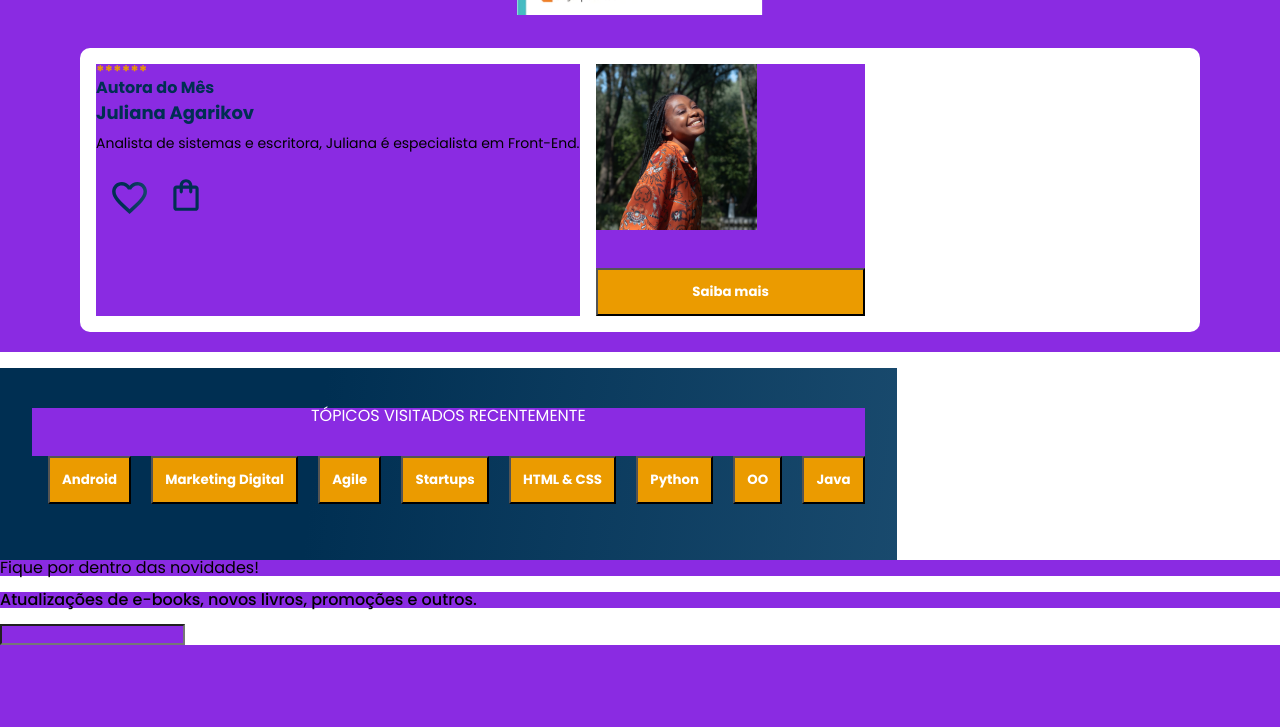
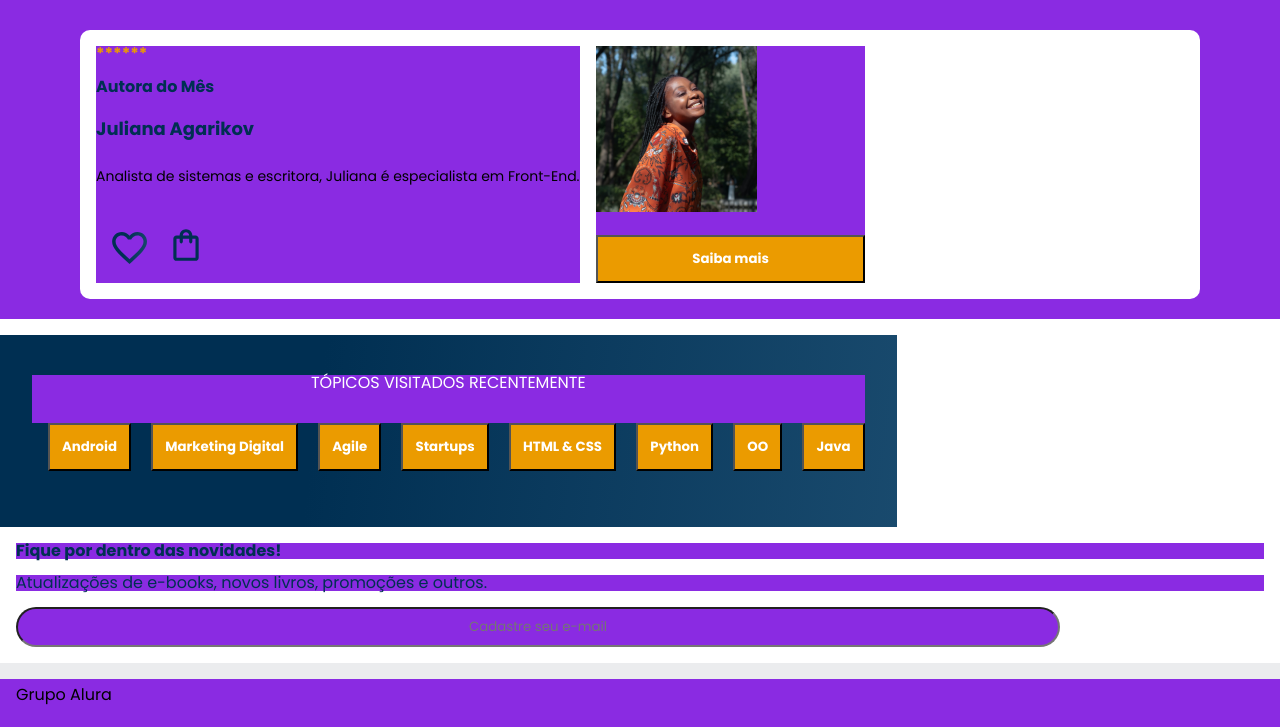
Before and after one commit to aripuruc/alurabook, a plain HTML site: page index.html in a window 1280 px wide. Shown: the part 1458-2185 px from the top of the page. Before the commit the page ends 2103 px from the top, so only its background shows below. Drawn offline with Linux system fonts and the light colour scheme.

Commit message:
atualização

```diff
--- a/estilos/card.css
+++ b/estilos/card.css
@@ -8,10 +8,13 @@
     gap: 16px;
     margin-bottom: 20px;
 
+
+
 }
 .card__g1 {
     display: flex;
     flex-direction: column;
+    justify-content: space-between;
 }
 
 .card__g1__titulo {
@@ -52,7 +55,7 @@
 .card__btn {
     padding: 12px;
     width: 100%;
-    margin-top: 35px;
+    margin-top: 20px;
     background-color: var(--cor-principal);
     color: var(--cor-branco);
     font-weight: 700;
--- a/estilos/carrossel.css
+++ b/estilos/carrossel.css
@@ -17,13 +17,13 @@
     flex: 0 0 auto;
 }
 
-.carrossel > input:nth-child(1):checked ~ .carrossel-conteiner {
+.carrossel > .inputs > input:nth-child(1):checked ~ .carrossel-conteiner {
     transform: translateX(0%);
 }
-.carrossel > input:nth-child(2):checked ~ .carrossel-conteiner {
+.carrossel > .inputs > input:nth-child(2):checked ~ .carrossel-conteiner {
     transform: translateX(-100%);
 }
-.carrossel > input:nth-child(3):checked ~ .carrossel-conteiner {
+.carrossel > .inputs > input:nth-child(3):checked ~ .carrossel-conteiner {
     transform: translateX(-200%);
 }
 
--- a/estilos/news.css
+++ b/estilos/news.css
@@ -1,4 +1,22 @@
 .newsletter {
     background-color: var(--cor-branco);
+    color: var(--cor-secundaria);
+    padding: 16px;
 
 }
+
+.news-titulo{
+    font-weight: 700;
+}
+
+.news-texto {
+    font-weight: 400   ;
+}
+
+#iemail {
+    width: 80vw;
+    border-radius: 24px;
+    text-align: center;
+    font-family: 'Poppins';
+    padding: 8px;
+}
--- a/estilos/style.css
+++ b/estilos/style.css
@@ -24,3 +24,8 @@ body {
     font-family: 'Poppins', sans-serif;
 
 }
+
+.rodape {
+    padding: 8px 16px;
+    font-weight: 400;
+}
--- a/index.html
+++ b/index.html
@@ -69,7 +69,7 @@
                <img src="assets/img/icones/Compras.svg" alt="">
             </div>
          </div>
-         <div>
+         <div class="card__g1">
             <img src="assets/img/angular/Angular-capa.png" alt="">
             <input type="button" value="Saiba mais" class="card__btn">
          </div>
@@ -123,11 +123,14 @@
          </div>
       </section>
       <section class="newsletter">
-         <h2>Fique por dentro das novidades!</h2>
-         <p>Atualizações de e-books, novos livros, promoções e outros.</p>
-         <input type="email" name="email" id="iemail">
+         <h2 class="news-titulo">Fique por dentro das novidades!</h2>
+         <p class="news-texto">Atualizações de e-books, novos livros, promoções e outros.</p>
+         <input type="email" name="email" id="iemail" placeholder="Cadastre seu e-mail">
       </section>
    </main>
+   <footer>
+      <p class="rodape">Grupo Alura</p>
+   </footer>
 
    <script src="script/menu.js"></script>
  </body>
```
